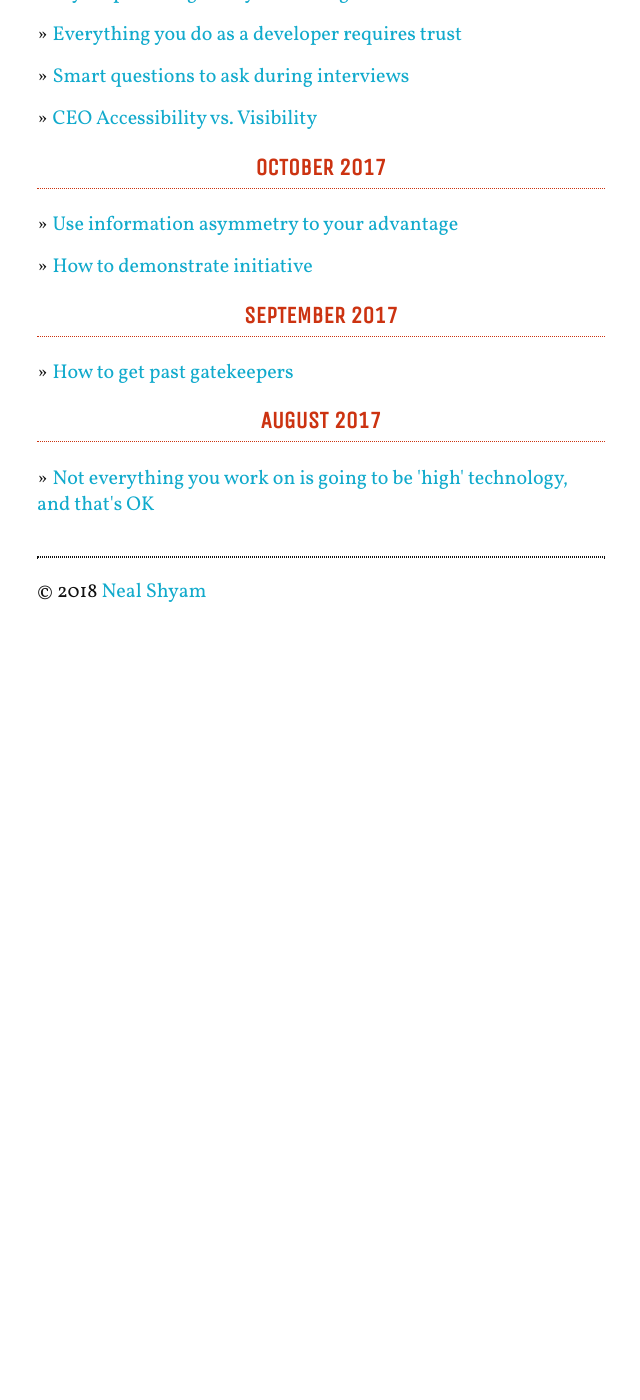
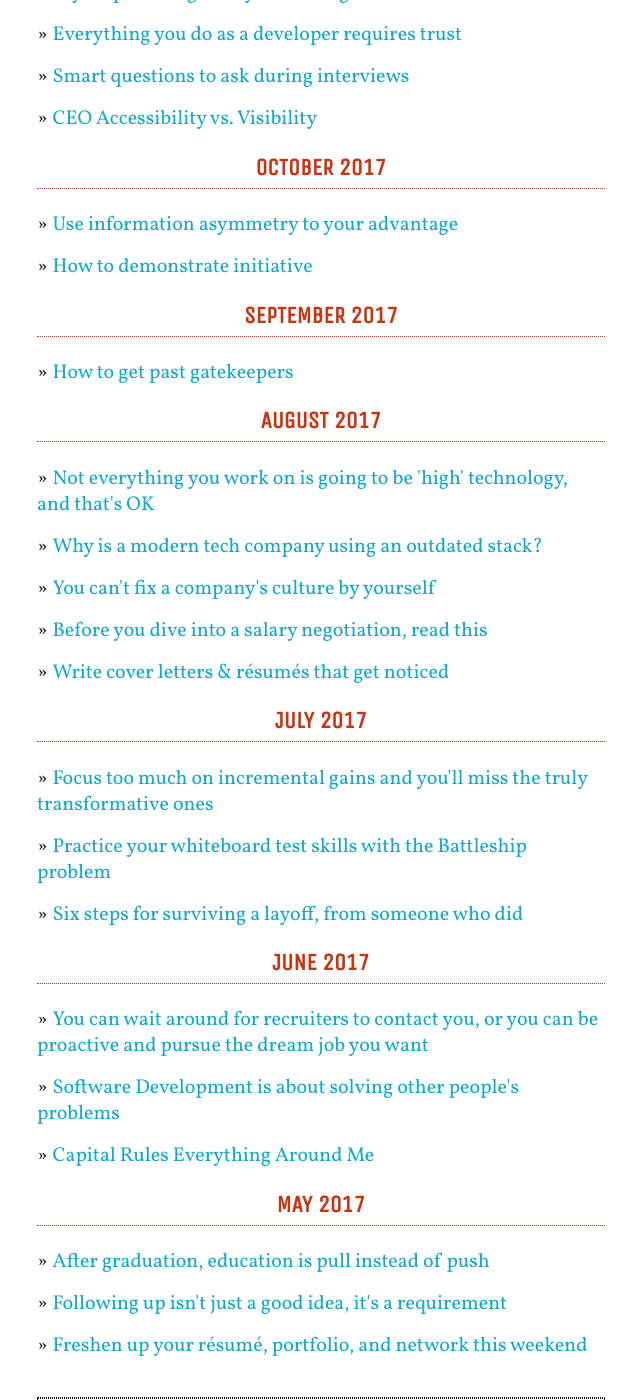
Before and after one commit to nealrs/ns.com, a Jekyll site: the page built from advice/index.html, in a window 1280 px wide and 1400 px high, scrolled down 2995 px. Shown: the whole window, without its empty margins (319-959 px from the left). Built offline with Jekyll 4.4.1, drawn with Linux system fonts in a browser that asks for light colours; nearby versions of some CDN libraries; Markdown is read by kramdown in place of the engine named in the settings; before the commit the page ends 3621 px from its top, so only the background shows below that; some of the changed text lies outside the part shown.

Commit message:
new & old

```diff
--- /dev/null
+++ b/advice/_posts/2017-05-04-Spring-Cleaning-for-Job-Hunters.md
@@ -0,0 +1,18 @@
+---
+layout: post
+
+title: "Spring Cleaning for Job Hunters"
+date: 2017-05-04 10:00:00
+img: https://media.giphy.com/media/OtrOzfQXA5vhK/giphy.gif
+description: "Freshen up your résumé, portfolio, and network this weekend"
+---
+
+Instead of binging on trash TV this weekend, freshen up your job search:
+
+**1.** Write down your professional accomplishments from the last year, it'll make updating your résumé _much_ easier.
+
+**2.** Make sure all the links work in your online portfolio. Heroku gears go to sleep, ngrok tunnels don't last forever, and you know, node dependencies&hellip;
+
+**3.** [Email someone you'd like to meet](http://www.businessinsider.com/ex-googler-turned-ceo-asks-every-employee-to-cold-email-their-idol-2016-3). Actually, email two a week. Your network is just as important as your résumé.
+
+**4.** Got a stack of business cards lying around from meetups &amp; interviews? Send them all a quick note and ask how they are doing / tell them what you've been up to. It'll only take a few minutes and might heat up a cold lead.
--- /dev/null
+++ b/advice/_posts/2017-05-11-Following-Up-Is-Easy.md
@@ -0,0 +1,14 @@
+---
+layout: post
+
+title: "Following Up is Easy"
+date: 2017-05-11 10:00:00
+img: https://media.giphy.com/media/xUA7b2z8NcgvyIthGU/giphy.gif
+description: "Following up isn't just a good idea, it's a requirement"
+---
+
+Whether you meet someone at a job interview, career fair, or a coffee chat, following up isn't just a good idea&mdash;[it's a requirement](https://devpost.com/thecommit/video-following-up-isn-t-optional)!
+
+Within 24 hours, write a short, 2&ndash;3 sentence email saying thanks for your time, highlighting something you enjoyed from your meeting, and that you look forward to doing, talking, learning, or hearing more about X soon.
+
+That's literally all it takes. **Do not flake on this.**
--- /dev/null
+++ b/advice/_posts/2017-05-25-The-Student-Becomes-The-Teacher.md
@@ -0,0 +1,16 @@
+---
+layout: post
+
+title: "The Student Becomes the Teacher"
+date: 2017-05-25 10:00:00
+img: https://media1.giphy.com/media/12Lt1KWHowKtKo/giphy.gif
+description: "After graduation, education is pull instead of push"
+---
+
+Pomp. Circumstance. Tassels. Mortarboards. Congratulations class of 2017, you did it!
+
+Now, before you get back to hate-reading Medium pieces about student debt and choosing between avocado toast & buying a house&mdash;remember this:
+
+In school teachers _push_ education with their syllabi and well-crafted lesson plans. From here on out though, you'll have to _pull_ information from different sources, **verify its validity**, and interpret it yourself.
+
+You're the only one who can make you smarter now. (hint: go to a [hackathon](https://devpost.com/hackathons)!)
--- /dev/null
+++ b/advice/_posts/2017-06-08-CREAM.md
@@ -0,0 +1,18 @@
+---
+layout: post
+
+title: "C.R.E.A.M"
+date: 2017-06-08 10:00:00
+img: https://media.giphy.com/media/nPEY2dtTaqQmI/giphy.gif
+description: "Capital Rules Everything Around Me"
+---
+
+For any Wu-Tang fans out there, you're probably familiar with C.R.E.A.M - or _Cash Rules Everything Around Me_. But in the business world, it's _capital_, not cash, that really matters.
+
+Capital refers to all of a businesses resources: physical, financial, and HUMAN. The difference is cash, office chairs, and servers don't have feelings, needs, or things they'd rather be doing. **You do!**
+
+Human capital is your most important asset and it's very limited. If you're not doing work you love. If you feel underpaid. If you feel like you're not growing professionally. If you'd rather spend more time with your family&mdash;take control and apply your human capital somewhere else.
+
+Maybe that's a hackathon where you'll learn something new, or a new job, pottery class, thrash metal band, or some QT in the garden.
+
+Life is short. You gotta do you.
--- /dev/null
+++ b/advice/_posts/2017-06-22-Empathy-The-Ultimate-Software-Dependency.md
@@ -0,0 +1,20 @@
+---
+layout: post
+
+title: "Empathy, the Ultimate Software Dependency"
+date: 2017-06-22 10:00:00
+img: https://media.giphy.com/media/3rgXBBaVvhPXk3NSnK/giphy.gif
+description: "Software Development is about solving other people's problems"
+---
+
+Developers, and technologists in general, are often portrayed in media as oblivious bros or socially awkward, hubristic savants.
+
+Need examples?
+
+- Newman's character in _Jurassic Park_ is a programmer named Nedry, (I mean, come on!), who acts holier than thou and gets eaten by a dinosaur.
+- Boris Grishenko, _GoldenEye_'s "invincible" hacker meets his end in an explosion of liquid Nitrogen.
+- Almost every character on _Silicon Valley_ is clueless about the consequences of their actions.
+
+And while that may not represent or reflect **you**, it wouldn't hurt to express some empathy with [coworkers](http://danielwestheide.com/blog/2017/01/16/the-empathic-programmer.html), [customers](https://signalvnoise.com/posts/3567-a-refresher-course-in-empathy), and during [product development](https://thenewstack.io/empathy-secret-sauce-good-software-development/).
+
+Remember, working in commercial software is about solving _other people's_ problems, not just your own.
--- /dev/null
+++ b/advice/_posts/2017-06-29-Reactive-vs-Proactive-Job-Hunting.md
@@ -0,0 +1,16 @@
+---
+layout: post
+
+title: "Reactive vs. Proactive Job Hunting"
+date: 2017-06-29 10:00:00
+img: https://media.giphy.com/media/zaezT79s3Ng7C/giphy.gif
+description: "You can wait around for recruiters to contact you, or you can be proactive and pursue the dream job you want"
+---
+
+There are two ways to look for a job. You can be _reactive_, waiting for recruiters to find you. Or you can be _proactive_, seeking out opportunities and controlling your own destiny.
+
+The reactive approach can be compelling, because there are lots of email-happy recruiters lurking out there. But, it's unlikely that you're going to find a good fit or fulfilling work (our mission!), from this kind of shotgun tactic.
+
+Instead, try writing down a description for your dream job. Then use your network (or create one!) along with [Devpost Jobs](http://devpost.com/jobs), to find & learn about companies that fit that description. The more you know about the company, the easier it'll be to demonstrate why you're a great addition to the team.
+
+BTW, we've begun reaching out to users about new internships & opportunities for recent grads&mdash;and we can give you an inside look at their teams. So, get proactive and [update your education info](https://devpost.com/settings/setup) on Devpost!
--- /dev/null
+++ b/advice/_posts/2017-07-13-Layoffs-Suck.md
@@ -0,0 +1,30 @@
+---
+layout: post
+
+title: "Layoffs Suck"
+date: 2017-07-13 10:00:00
+img: https://media.giphy.com/media/3ornk3jn7nZyGNQTJe/giphy.gif
+description: "Six steps for surviving a layoff, from someone who did"
+---
+
+Last week SoundCloud laid off hundreds of engineers & staff around the world. And they're not alone. Layoffs affecting engineers are increasingly common.
+
+It's not just "software eating the world" either. Plenty of things outside your control&mdash;bad business decisions, lack of funding, poor scale, and redundancy&mdash;can cost you your job.
+
+I got laid off once and it felt _awful_, like the world had singled me out. But I recovered and so will you.
+
+**Here's how I got through my layoff**
+
+**1.** I talked to people (my family, my girlfiend, my old coworkers) and felt all my feels.
+
+**2.** I looked in the mirror and reminded myself that this was temporary and not my fault. Things happen, but I'm great.
+
+**3.** I tuned up my résumé and LinkedIn profile by focusing on my _accomplishments_.
+
+**4.** I filed for unemployment insurance. It wasn't a ton of money, but it helped me pay the bills while I searched for my next gig. Plus, I earned it!
+
+**5.** I leveraged my network to find new opportunities, including freelancing assignments. Old roomates, crazy uncles, frenemies&mdash;your network is larger than you think.
+
+**6.** I read lots of books, went to a few hackathons, and hit the gym. Wallowing in self-pity and binge watching _House of Cards_ is not a good look.
+
+Layoffs happen. Don't let it prevent you from living your best life. Eventually, you'll find a new job. But, you'll never recover the time you spent worrying about it.
--- /dev/null
+++ b/advice/_posts/2017-07-20-Technical-Interview-Toolkit.md
@@ -0,0 +1,16 @@
+---
+layout: post
+
+title: "Technical Interview Toolkit"
+date: 2017-07-20 10:00:00
+img: https://media.giphy.com/media/p35XvxQf7kJk4/giphy.gif
+description: "Practice your whiteboard test skills with the Battleship problem"
+---
+
+Whether it's an asinine and unrealistic demand ("invert this binary tree") or the terrifying prospect of being judged on the spot&mdash;technical interviews aren't very popular amongst job hunters.
+
+But here's the deal: you won't get a job in software development without an assessment of your programming / problem solving skills. Engineering managers don't just hand out offers because they like the cut of your jib.
+
+So, instead of worrying, [prepare yourself with this episode of The Commit](https://devpost.com/thecommit/video-how-to-ace-your-technical-interviews) featuring Metric Collective CTO Kevin Dolan. You'll learn about the three most common types of interview questions (quiz, experience, hypothetical) and how to approach them.
+
+And if you've got time, try solving the [battleship interview question](https://devpost.com/thecommit/video-how-to-solve-the-battleship-interview-question).
--- /dev/null
+++ b/advice/_posts/2017-07-27-Career-Calculus.md
@@ -0,0 +1,24 @@
+---
+layout: post
+
+title: "Lessons in Career Calculus"
+date: 2017-07-27 10:00:00
+img: http://www.90percentofeverything.com/wp-content/uploads/2011/01/locmax.gif
+description: "Focus too much on incremental gains and you'll miss the truly transformative ones"
+---
+
+Optimization means "making the best or most effective use of a situation or resource." You hear it a lot at startups and in software development, because capital (human, physical, and financial) is limited.
+
+It's a good goal&mdash;but beware [local maxima](). Focusing too much on incremental gains means you can miss out on the big, transformative ones. That goes for your code and your career. So if you feel like you've peaked, explore something new and expand your view.
+
+And while we're making math analogies, consider the humble saddle point. From one angle it looks like a peak (careful, it could be local!) and from another, it's rock bottom (with nowhere to go but up).
+
+Either way, standing still is a bad look. Take a risk, pick a new direction, and keep working towards your global max.
+
+<p class="center"><a href="https://upload.wikimedia.org/wikipedia/commons/thumb/1/1e/Saddle_point.svg/600px-Saddle_point.svg.png"><img src="https://upload.wikimedia.org/wikipedia/commons/thumb/1/1e/Saddle_point.svg/600px-Saddle_point.svg.png" style="max-width:50%;"></a></p>
+
+Saddle points also illustrate the [opportunity cost](http://www.mikewchan.com/2016/02/opportunity-cost-career/) of following one path over another&mdash;like going to grad school instead of taking a job right after graduation.
+
+BTW, if you're considering an MBA, read this [Twitter thread first](https://twitter.com/levelsio/status/887979497475129344). B-school alone won't make you successful or a [PHB](https://www.wikiwand.com/en/Pointy-haired_Boss), (trust me, I have one).
+
+It will however, teach you how to apply some reliable tools & frameworks to real world situations.
--- /dev/null
+++ b/advice/_posts/2017-08-03-Nobody-Likes-Writing-Cover-Letters.md
@@ -0,0 +1,18 @@
+---
+layout: post
+
+title: "Nobody Likes Writing Cover Letters"
+date: 2017-08-03 10:00:00
+img: https://media3.giphy.com/media/b55x0VFpFKm7S/giphy.gif
+description: "Write cover letters &amp; résumés that get noticed"
+---
+
+According to our last [Student Hacker Report](https://studenthackers.devpost.com/#applying), cover letters aren't very popular. Over 40% of students said writing them was their least favorite part of job hunting.
+
+And we get it. Tech recruiters scan résumés for key words (PHP! Python! Swift! Full stack! Threejs!) because it's more efficient than reading clunky tropes about how you're a "fast learner" and "very passionate" about your work.
+
+**What can you do to get noticed?**
+
+**1.** Tailor your résumé for each job you apply to. Jobs, companies, and roles are all unique. Front-end != InfoSec != Embedded Systems, right? So tweak your bullet points, include relevant keywords, and play up your accomplishments based on what the job calls out.
+
+**2.** Write a _Minimum Viable Cover Letter_: 2–4 sentences about why you want this job, [why you're interested in this company](https://youtu.be/4MjeVbbg8f0?t=1m3s), and how you'd approach the role. It's quick, helps your application stand out, and is a great way to prepare for interviews.
--- /dev/null
+++ b/advice/_posts/2017-08-10-Negotiating-Job-Offers.md
@@ -0,0 +1,26 @@
+---
+layout: post
+
+title: "Negotiating Job Offers"
+date: 2017-08-10 10:00:00
+img: https://media.giphy.com/media/l1KsFrL3G1kF7FixO/giphy.gif
+description: "Before you dive into a salary negotiation, read this"
+---
+
+Standard advice for salary negotiations when you've reached a roadblock is to look for tradable issues&mdash;things that are of low importance to you / high importance to the employer (and vice versa)&mdash;that lead to a successful outcome for both parties.
+
+That means you might accept a lower salary in exchange for more stock options, quicker vesting, and the ability to work from home once a week. Win-win right?
+
+The issue with this strategy is that many companies hiring developers already offer significant benefits, (work from home options, conference & education allowances, unlimited vacation, dog friendly offices, free food, extended parental leave), as standard&mdash;taking many common trades off the table.
+
+**So, what's the best way to negotiate?**
+
+First, make sure you want to work there. The cost of working at a bad company will likely be greater than any extra salary you can negotiate from them. Look to optimize your learning, the impact you'll have, and make sure you're a believer in their product and culture.
+
+Next, [do your research](https://www.comparably.com/guest/compensation) and find out what others are making in [similar roles](https://www.glassdoor.com/Salaries/san-francisco-software-engineer-salary-SRCH_IL.0,13_IM759_KO14,31.htm). Showing impartial data to hiring managers is a sound negotiating strategy. Then, when you get on the phone with the hiring manager or recruiter, be prepared to back up your number. Explain that this isn't about you, it's about being paid market rate for the hard work you're really excited to start doing.
+
+Last, it's clear that one of the most powerful ways to apply leverage is to get another job offer. A second offer also helps you confirm your market value and encourages competitive bidding, without being considered someone who is unrealistically asking for too much. You'll want to align your timing, so apply to several promising jobs at the same time.
+
+If you're looking for **internships** and you're considering a big company, you probably won't be able to negotiate. If you're considering a smaller company, you might be able to ask for housing assistance & transportation stipends. But again, we suggest optimizing for the best _learning opportunity_ rather than a short-term cash grab.
+
+Next week, we'll tell you why culture isn't negotiable.
--- /dev/null
+++ b/advice/_posts/2017-08-17-You-Can't-Negotiate-Culture.md
@@ -0,0 +1,20 @@
+---
+layout: post
+
+title: "You Can't Negotiate Culture"
+date: 2017-08-17 10:00:00
+img: https://media.giphy.com/media/R58jyn0kwwSpq/giphy.gif
+description: "You can't fix a company's culture by yourself"
+---
+
+You can fix broken code. You can fix a broken copy machine. You can even fix a broken process. But you just can't fix a company's culture by yourself.
+
+Why? Because no _one_ person controls it. Everybody you work with&mdash;the CEO, Directors, employees, interns, HR, managers, and your colleagues&mdash;is inherently part of it. Culture isn't about parties, it's the personality of the organization: what they value and how they operate.
+
+As an employee, you can provide feedback &amp; advocate for tactical improvements in the hiring process or a zero tolerance harassment policy, but these are mostly reactionary measures.
+
+**What does this mean for your job hunt? You have to learn everything you can about a company before you apply, during your interviews, and before accepting an offer.**
+
+Talk to current and past employees and construct a picture of the working environment. Ask employees _open-ended questions_ about how they would describe the culture and how they think it could be improved.
+
+It takes time, but finding a team and company culture that will support you is worth way more than a few extra bucks.
--- /dev/null
+++ b/advice/_posts/2017-08-24-Old-Reliable-Tech.md
@@ -0,0 +1,20 @@
+---
+layout: post
+
+title: "Old Reliable Tech"
+date: 2017-08-27 10:00:00
+img: https://media.giphy.com/media/rkg5ivtf1pMcM/giphy.gif
+description: "Why is a modern tech company using an outdated stack?"
+---
+
+During a meetup in New York City, we learned that until recently, a certain well known publisher of listicles and viral cooking videos used Perl on the back end. Not Node, RoR, Python, or even PHP, just straight up Perl. I mean cgi-bin, web counter, and GeoCities-era Perl.
+
+Why would a modern tech company, founded in 2006, use such an "outdated" stack? _(Rails was created in 2004 and jQuery hit the interwebs in '05)_
+
+**Because it was reliable, enabling the engineering team to experiment quickly and ship new features with confidence.**
+
+They also knew it was well supported and that they'd be able to find new engineers who knew or could pick it up quickly.
+
+Of course, as their business has evolved, so has their stack. Engineers learn new frameworks & tech and evaluate them everyday. Some will make the cut and others won't, but this publisher is committed to using tools the team can rely on, _together_.
+
+The point is, you have to balance your desire to use shiny new tech with your business needs & reliability. Start with a small project _(maybe a [hackathon](https://devpost.com/hackathons)?)_ that helps you build confidence in a method or tech and then scale it up!
--- a/advice/index.html
+++ b/advice/index.html
@@ -5,9 +5,9 @@ title: Neal's Career Advice for Hackers
 
 <p><span class="wave">👋</span> Hi, I'm Neal. I write <a href="https://devpost.com?utm_source=nealshyam" id="newslettersignup" target="_new">Devpost</a>'s weekly newsletter to an audience of over 200,000 hackers. <a href="{{site.baseurl}}/rss.xml"><i class="fas fa-rss-square"></i></a></p>
 
-<p>In addition to the best hackathons online &amp; IRL, I try to give developers <strong>actionable &amp; non-patronizing</strong> advice.</p>
+<p>In addition to the best online &amp; local hackathons, I try to give developers <strong>actionable &amp; non-patronizing</strong> career advice.</p>
 
-<p>I'm no career expert, but my <a href="{{site.author.url}}#experience" target="_new">résumé</a> includes big companies &amp; startups. I've also switched careers, gotten laid off, been ghosted by recruiters, asked to work for free, and bombed interviews.</p>
+<p>I'm no expert, but I've worked at big companies &amp; startups, switched careers, gotten laid off, been ghosted by recruiters, asked to work for free, and bombed whiteboard interviews.</p>
 
 <div class="section advicecontent" id="backissues">
 {% for post in site.posts %}
```
